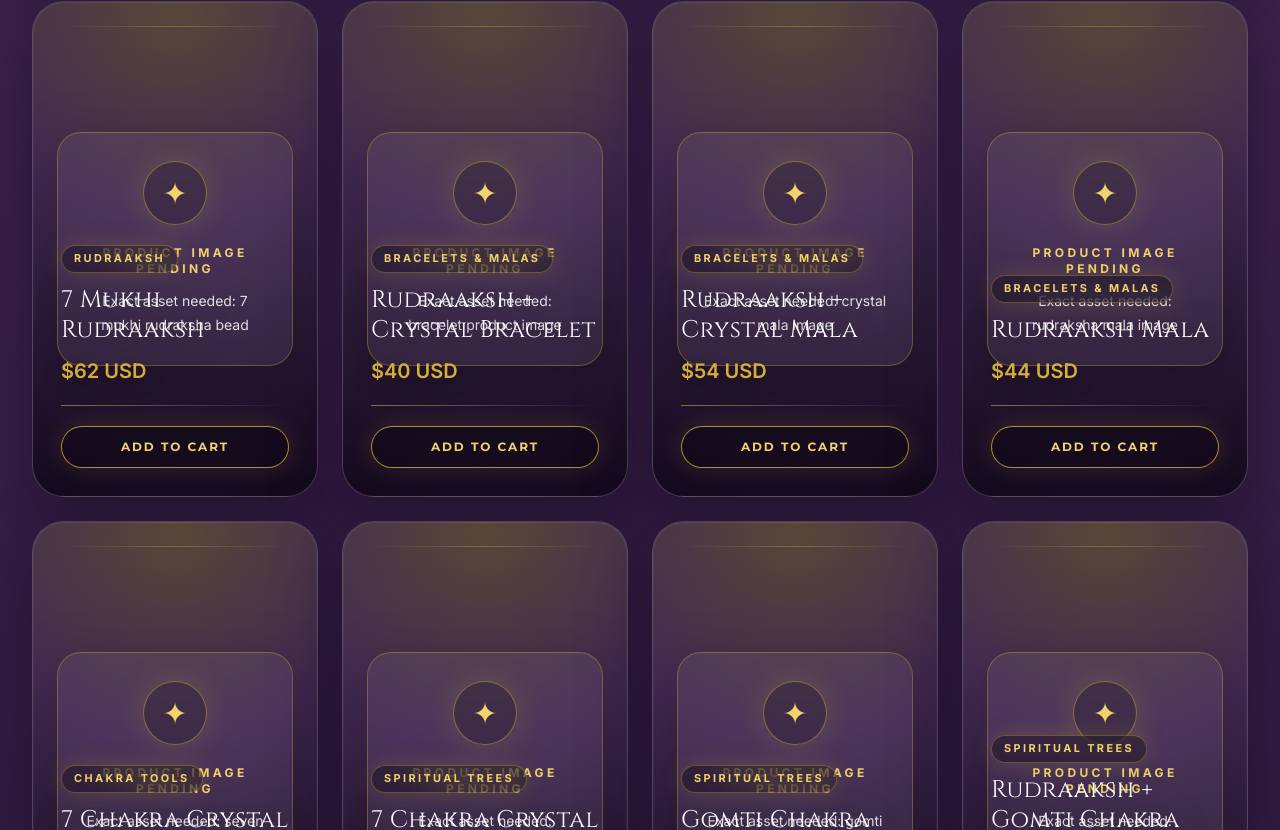
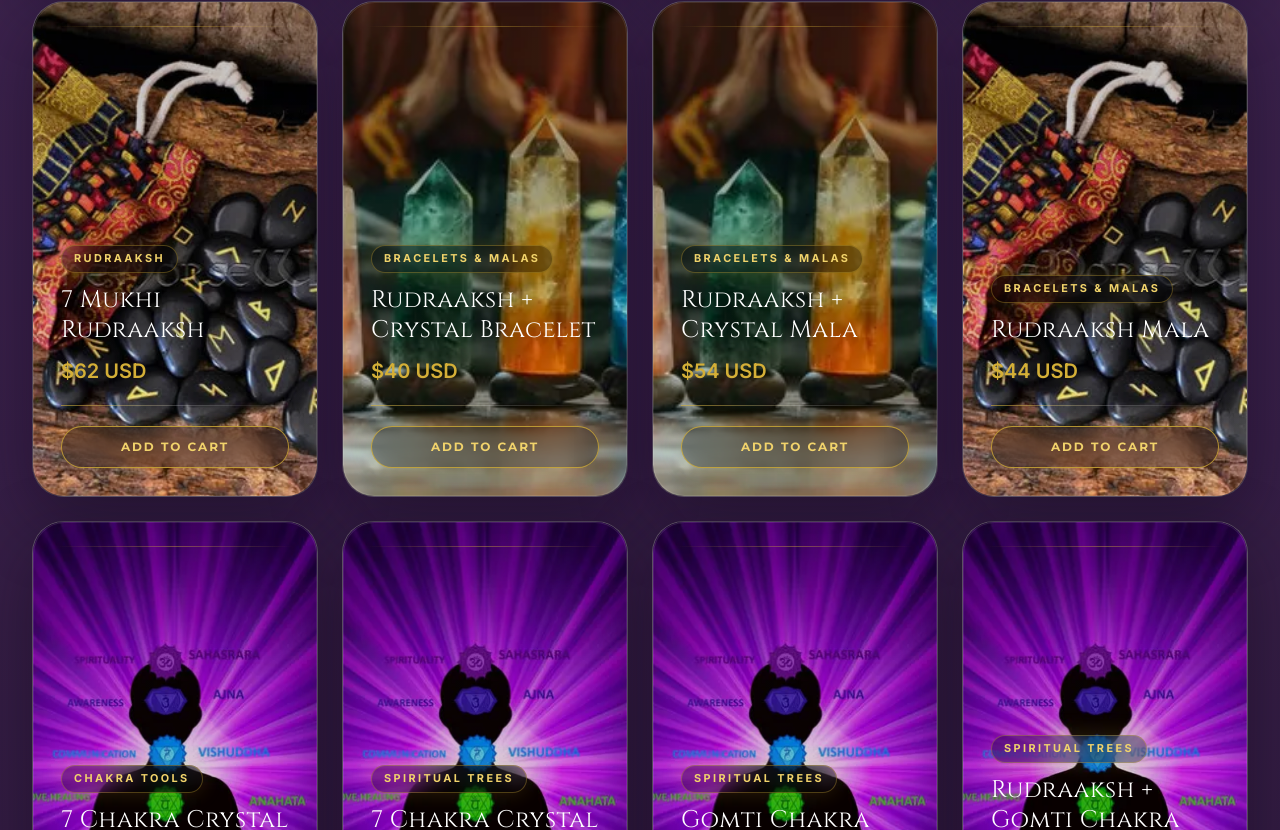
Before and after one commit to busalatejaswi7-jpg/healing-website, a React (Create React App) app in the folder client/: page / in a window 1280 px wide. Shown: the part 2150-2980 px from the top of the page. Built offline with nearby package versions, Linux system fonts and the light colour scheme.

Commit message:
Map e-store products to existing images

```diff
--- a/client/src/pages/Estore.js
+++ b/client/src/pages/Estore.js
@@ -7,7 +7,7 @@ const products = [
     price: "$32 USD",
     category: "Raw Crystals",
     imageDescription: "pink raw rose quartz crystal",
-    image: null,
+    image: "/images/crystal.webp",
   },
   {
     id: "raw-clear-quartz-crystals",
@@ -15,7 +15,7 @@ const products = [
     price: "$30 USD",
     category: "Raw Crystals",
     imageDescription: "transparent clear quartz crystal",
-    image: null,
+    image: "/images/crystal.webp",
   },
   {
     id: "raw-amethyst-crystals",
@@ -23,7 +23,7 @@ const products = [
     price: "$34 USD",
     category: "Raw Crystals",
     imageDescription: "purple amethyst crystal cluster",
-    image: null,
+    image: "/images/amethyst.webp",
   },
   {
     id: "1-mukhi-rudraaksh",
@@ -31,7 +31,7 @@ const products = [
     price: "$68 USD",
     category: "Rudraaksh",
     imageDescription: "1 mukhi rudraksha bead",
-    image: null,
+    image: "/images/stones.webp",
   },
   {
     id: "2-mukhi-rudraaksh",
@@ -39,7 +39,7 @@ const products = [
     price: "$64 USD",
     category: "Rudraaksh",
     imageDescription: "2 mukhi rudraksha bead",
-    image: null,
+    image: "/images/stones.webp",
   },
   {
     id: "4-mukhi-rudraaksh",
@@ -47,7 +47,7 @@ const products = [
     price: "$56 USD",
     category: "Rudraaksh",
     imageDescription: "4 mukhi rudraksha bead",
-    image: null,
+    image: "/images/stones.webp",
   },
   {
     id: "5-mukhi-rudraaksh",
@@ -55,7 +55,7 @@ const products = [
     price: "$48 USD",
     category: "Rudraaksh",
     imageDescription: "5 mukhi rudraksha bead",
-    image: null,
+    image: "/images/stones.webp",
   },
   {
     id: "6-mukhi-rudraaksh",
@@ -63,7 +63,7 @@ const products = [
     price: "$60 USD",
     category: "Rudraaksh",
     imageDescription: "6 mukhi rudraksha bead",
-    image: null,
+    image: "/images/stones.webp",
   },
   {
     id: "7-mukhi-rudraaksh",
@@ -71,7 +71,7 @@ const products = [
     price: "$62 USD",
     category: "Rudraaksh",
     imageDescription: "7 mukhi rudraksha bead",
-    image: null,
+    image: "/images/stones.webp",
   },
   {
     id: "rudraaksh-crystal-bracelet",
@@ -79,7 +79,7 @@ const products = [
     price: "$40 USD",
     category: "Bracelets & Malas",
     imageDescription: "bracelet product image",
-    image: null,
+    image: "/images/crystal.webp",
   },
   {
     id: "rudraaksh-crystal-mala",
@@ -87,7 +87,7 @@ const products = [
     price: "$54 USD",
     category: "Bracelets & Malas",
     imageDescription: "crystal mala image",
-    image: null,
+    image: "/images/crystal.webp",
   },
   {
     id: "rudraaksh-mala",
@@ -95,7 +95,7 @@ const products = [
     price: "$44 USD",
     category: "Bracelets & Malas",
     imageDescription: "rudraksha mala image",
-    image: null,
+    image: "/images/stones.webp",
   },
   {
     id: "7-chakra-crystal-set",
@@ -103,7 +103,7 @@ const products = [
     price: "$38 USD",
     category: "Chakra Tools",
     imageDescription: "seven chakra crystal set",
-    image: null,
+    image: "/images/chakra.webp",
   },
   {
     id: "7-chakra-crystal-tree",
@@ -111,7 +111,7 @@ const products = [
     price: "$52 USD",
     category: "Spiritual Trees",
     imageDescription: "gemstone chakra tree",
-    image: null,
+    image: "/images/chakra.webp",
   },
   {
     id: "gomti-chakra-tree",
@@ -119,7 +119,7 @@ const products = [
     price: "$46 USD",
     category: "Spiritual Trees",
     imageDescription: "gomti chakra tree",
-    image: null,
+    image: "/images/chakra.webp",
   },
   {
     id: "rudraaksh-gomti-chakra-tree",
@@ -127,7 +127,7 @@ const products = [
     price: "$58 USD",
     category: "Spiritual Trees",
     imageDescription: "rudraksha gomti tree",
-    image: null,
+    image: "/images/chakra.webp",
   },
   {
     id: "black-obsidian-tower",
@@ -135,7 +135,7 @@ const products = [
     price: "$36 USD",
     category: "Crystal Towers",
     imageDescription: "black obsidian tower crystal",
-    image: null,
+    image: "/images/stones.webp",
   },
   {
     id: "reiki-healing-grid-box",
@@ -143,35 +143,11 @@ const products = [
     price: "$62 USD",
     category: "Reiki Tools",
     imageDescription: "reiki crystal grid set",
-    image: null,
+    image: "/images/reiki.webp",
   },
 ];
 
-const ProductImage = ({ product }) => {
-  if (!product.image) {
-    return (
-      <div
-        className="absolute inset-0 z-[1] flex flex-col items-center justify-center overflow-hidden bg-[radial-gradient(circle_at_top,rgba(212,175,55,0.24),rgba(74,44,93,0.72)_42%,rgba(18,8,27,0.96)_100%)] px-6 text-center"
-        aria-label={`${product.name} image pending`}
-      >
-        <div className="absolute -left-16 top-10 h-44 w-44 rounded-full bg-[#D4AF37]/12 blur-3xl" />
-        <div className="absolute -right-20 bottom-12 h-56 w-56 rounded-full bg-[#8d5aa6]/24 blur-3xl" />
-        <div className="relative rounded-[1.5rem] border border-[#D4AF37]/35 bg-white/[0.06] px-6 py-7 shadow-[0_18px_60px_rgba(0,0,0,0.28)] backdrop-blur-md">
-          <div className="mx-auto mb-5 flex h-16 w-16 items-center justify-center rounded-full border border-[#D4AF37]/50 bg-black/20 text-3xl text-[#F1D36B] shadow-[0_0_32px_rgba(212,175,55,0.18)]">
-            ✦
-          </div>
-          <p className="text-xs font-bold uppercase tracking-[0.28em] text-[#F1D36B]">
-            Product Image Pending
-          </p>
-          <p className="mt-3 text-sm leading-6 text-white/72">
-            Exact asset needed: {product.imageDescription}
-          </p>
-        </div>
-      </div>
-    );
-  }
-
-  return (
+const ProductImage = ({ product }) => (
   <img
     src={product.image}
     alt={product.imageDescription}
@@ -179,7 +155,6 @@ const ProductImage = ({ product }) => {
     loading="lazy"
   />
 );
-};
 
 const ProductCard = ({ product }) => (
   <article className="premium-card group relative flex h-full min-h-[29rem] overflow-hidden rounded-[2rem] border border-white/15 bg-[#1e1029] text-left shadow-[0_24px_70px_rgba(12,5,22,0.42)] transition-all duration-500 ease-out hover:-translate-y-2 hover:border-[#D4AF37]/70 hover:shadow-[0_28px_80px_rgba(212,175,55,0.24)] focus-within:border-[#D4AF37]/80 sm:min-h-[31rem]">
```
Lines whose indentation alone changed are shown as unchanged.
